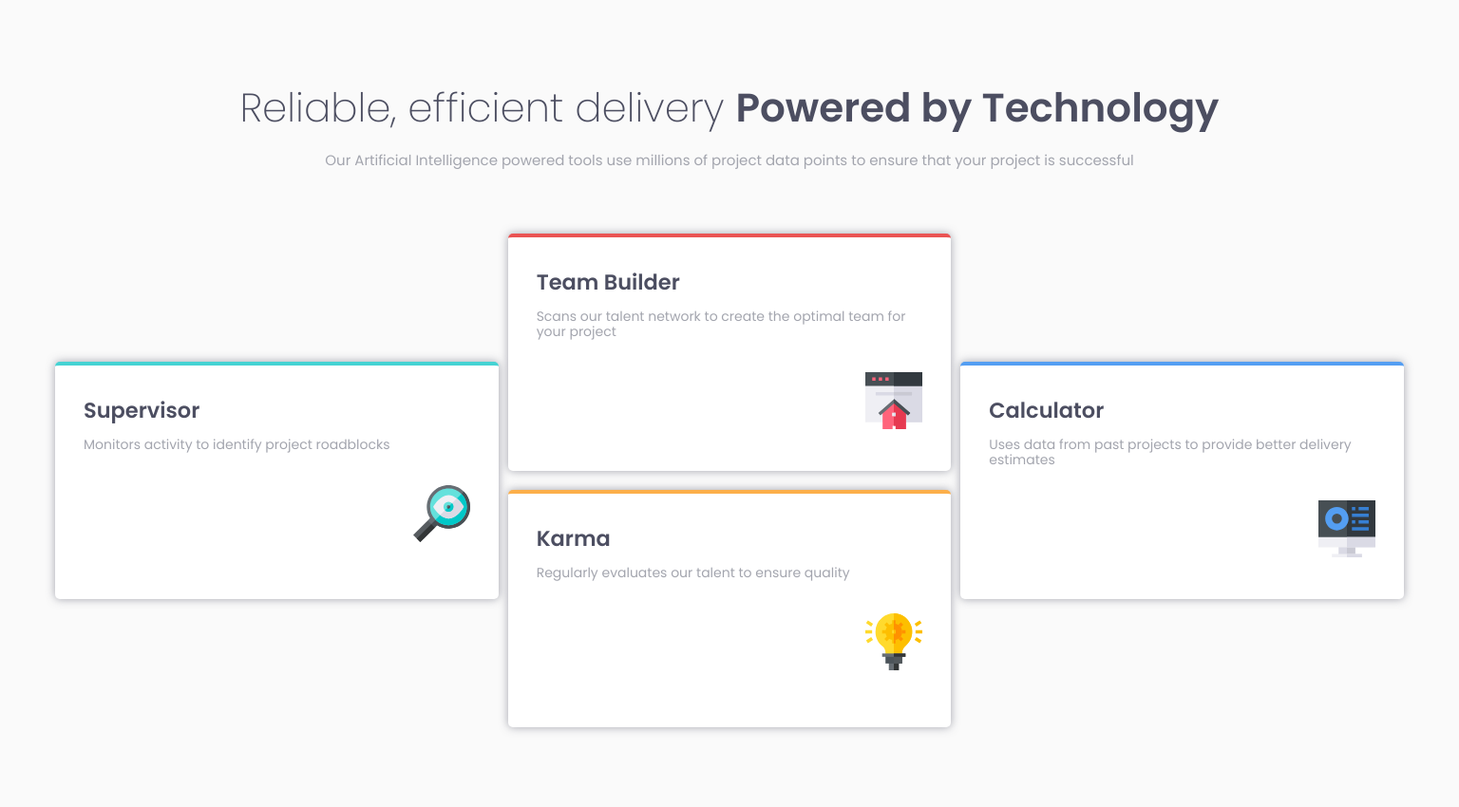
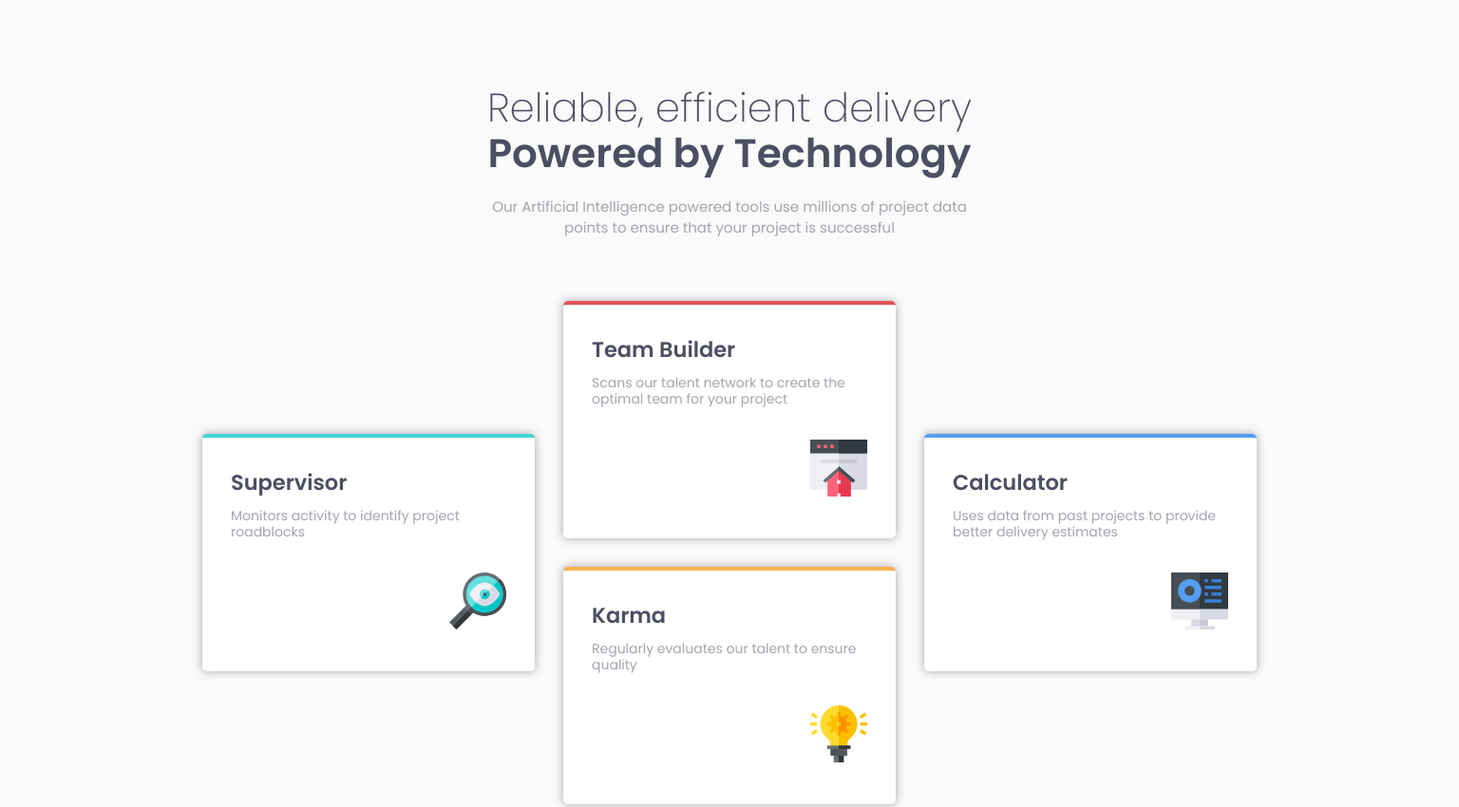
Before and after one commit to SergioCzP/Four-card-feature-section, a plain HTML site: page index.html in a window 1536 px wide. Shown: the top 850 px of the page at 95% size. Drawn offline with Linux system fonts and the light colour scheme.

Commit message:
desktop done

```diff
--- a/styles/style.css
+++ b/styles/style.css
@@ -55,7 +55,14 @@ p {
 @media (min-width: 768px) {
   .header {
     max-width: 144rem;
-    padding: 9rem 11rem 3.25rem;
+    /* padding: 9rem 11rem 3.25rem; */
+    padding: 9rem calc((100% - 52.5rem) / 2) 3.25rem;
+  }
+}
+
+@media (min-width: 1440px) {
+  .header {
+    padding: 9rem 45.75rem 3.25rem;
   }
 }
 
@@ -72,6 +79,7 @@ p {
 
 @media (min-width: 768px) {
   .header__heading {
+    /* font-size: 4.5rem; */
     font-size: 4.2rem;
   }
 }
@@ -96,12 +104,30 @@ p {
   .cards {
     display: grid;
     grid-template-columns: repeat(3, 1fr);
-    grid-template-rows: repeat(4, 11.5rem);
+    grid-template-rows: repeat(4, 11rem);
     column-gap: 1rem;
-    row-gap: 2rem;
+    row-gap: 3rem;
 
     max-width: 144rem;
     padding: 3.25rem 1rem 8rem;
+  }
+}
+
+@media (min-width: 1090px) {
+  .cards {
+    row-gap: 3rem;
+    column-gap: 3rem;
+  }
+}
+@media (min-width: 1130px) {
+  .cards {
+    padding: 3.25rem calc((100% - 111rem) / 2) 8rem;
+  }
+}
+
+@media (min-width: 1440px) {
+  .cards {
+    padding: 3.25rem 16.5rem 8rem;
   }
 }
 
@@ -123,6 +149,7 @@ p {
 
 @media (min-width: 768px) {
   .card {
+    max-width: 35rem;
     margin: 0;
   }
 }
@@ -183,10 +210,12 @@ p {
 .attribution {
   max-width: 144rem;
   margin: 0 auto;
+  padding: 2.5rem;
 }
 
 .attribution__paragraph {
   text-align: center;
+  margin: 0;
 }
 
 .attribution__front,
```
